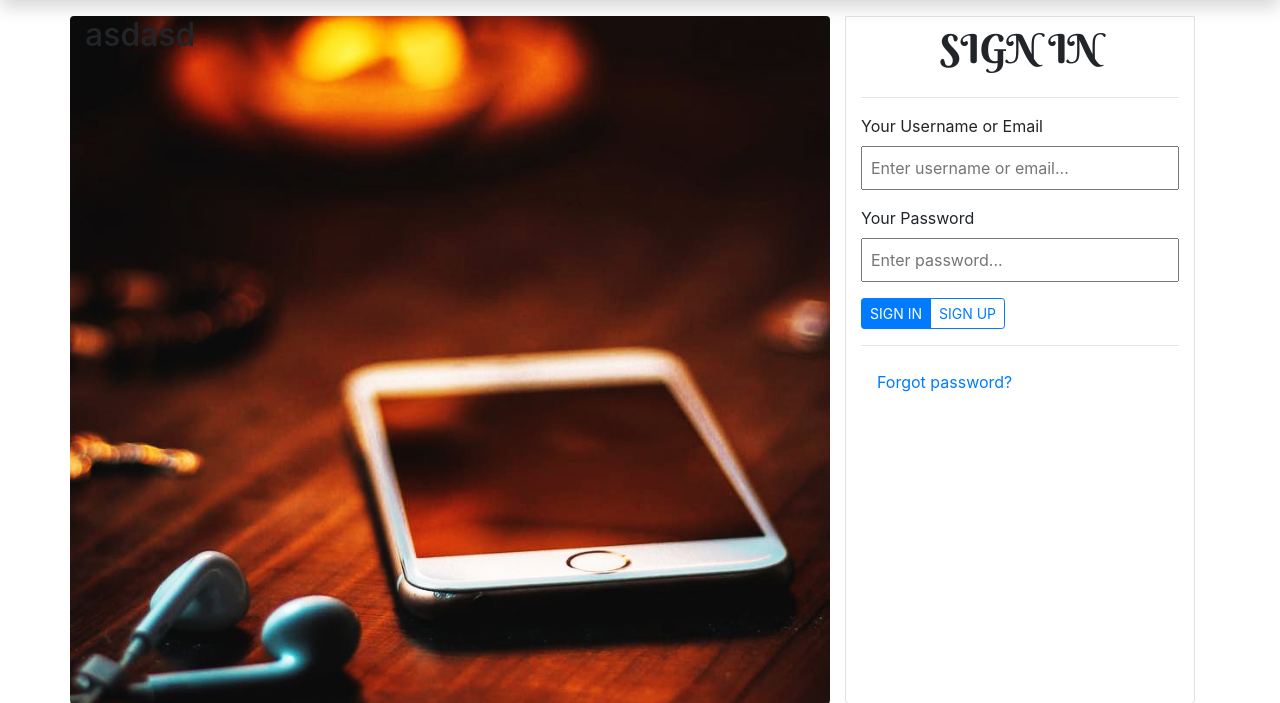
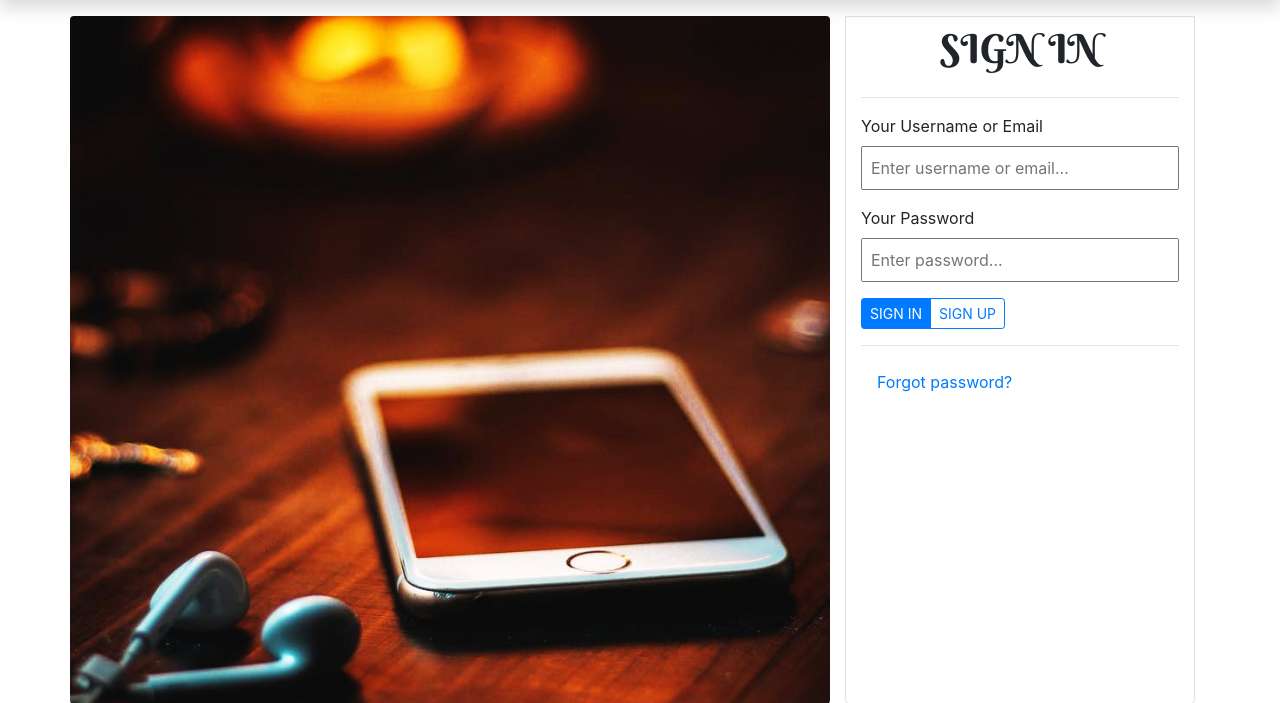
Before and after one commit to cephaske254/pitchApp, a Flask app: page /accounts/login in a window 1280 px wide. Shown: the part 58-761 px from the top of the page. Run offline with Flask 2, Linux system fonts and the light colour scheme; some libraries are stand-ins or nearby versions.

```diff
--- a/app/templates/auth/login.html
+++ b/app/templates/auth/login.html
@@ -3,9 +3,7 @@
 {% block content %}
 <div class="container">
     <div class="login-row row py-3">
-        <div class="col-md-8 d-sm-none d-md-block rounded left-login-col">
-            <h2>asdasd</h2>
-        </div>
+        <div class="col-md-8 d-sm-none d-md-block rounded left-login-col"></div>
         <div class="col-md-4 col-sm-10">
             <div class="container border h-100 rounded-bottom">
                 <h1 class="text-center text-uppercase log-reg-head p-2">SIGN IN </h1>
```
